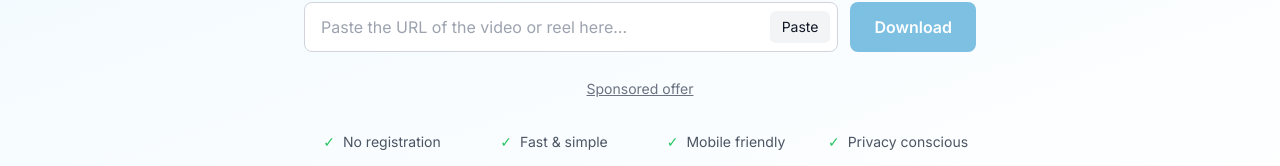
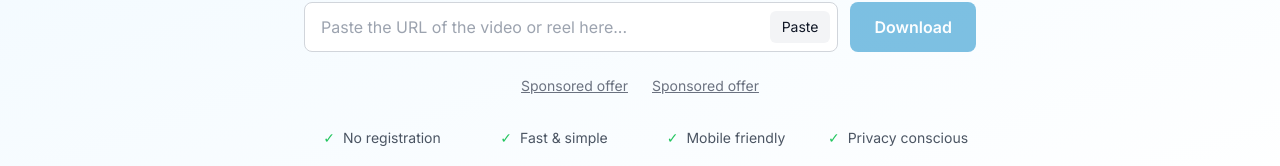
Before and after one commit to sufyangill724/socialdownloder, a Next.js app: page / in a window 1280 px wide. Shown: the part 351-517 px from the top of the page. Built offline with nearby package versions, Linux system fonts and the light colour scheme; no server answers.

Commit message:
Add second Adsterra Smartlink on home page

```diff
--- a/app/page.tsx
+++ b/app/page.tsx
@@ -52,9 +52,17 @@ export default function Home() {
             </p>
 
             <Downloader />
-            <div className="mt-6 text-center">
+            <div className="mt-6 flex items-center justify-center gap-6 text-center">
               <a
                 href="https://ardance.org/4/6467ba247d286efc03d3f24731484b46"
+                target="_blank"
+                rel="sponsored noopener noreferrer"
+                className="text-sm text-gray-500 hover:text-primary-600 underline"
+              >
+                Sponsored offer
+              </a>
+              <a
+                href="https://asiafilm.org/4/5afe7c4b0ef0c590ffe7b8378dfd8c96"
                 target="_blank"
                 rel="sponsored noopener noreferrer"
                 className="text-sm text-gray-500 hover:text-primary-600 underline"
```
